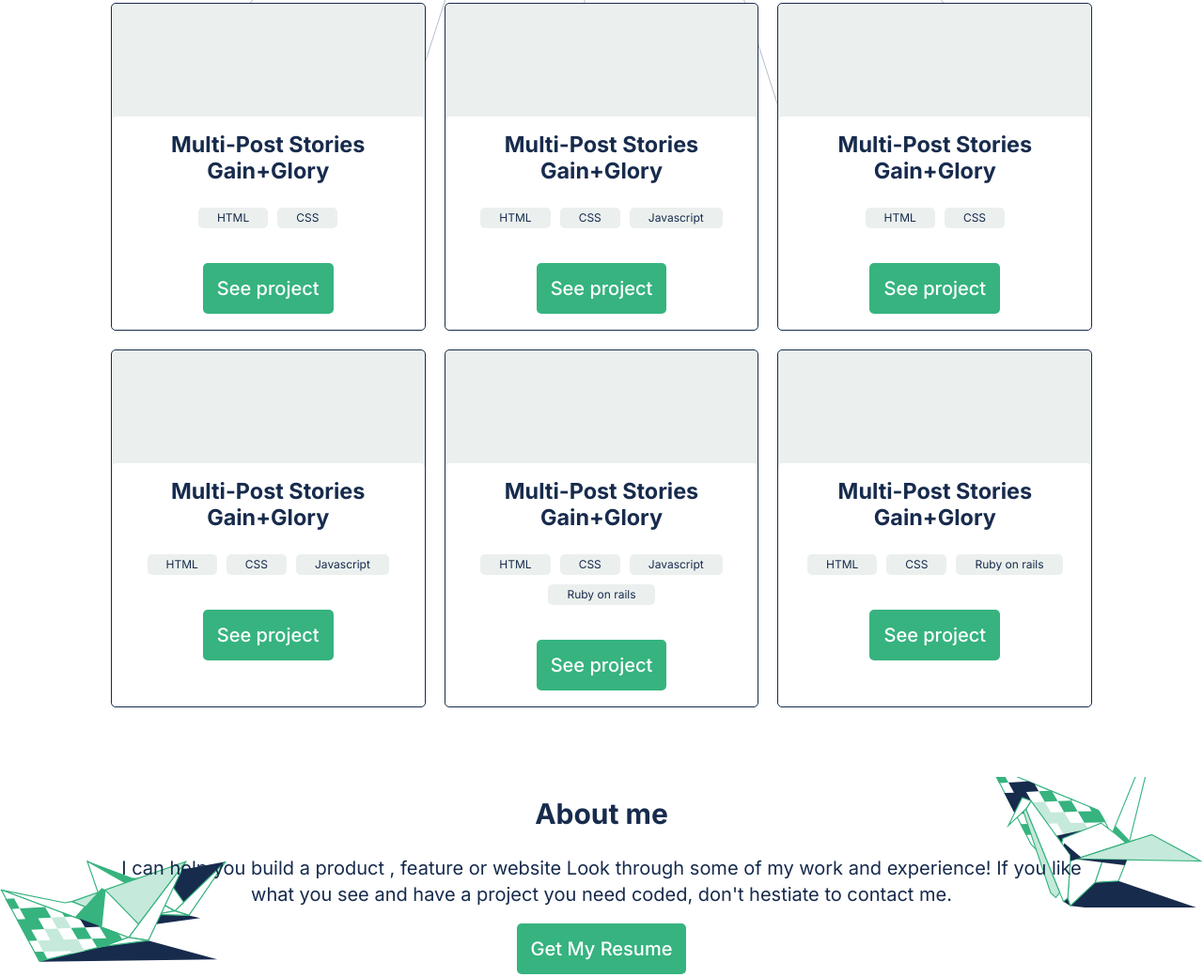
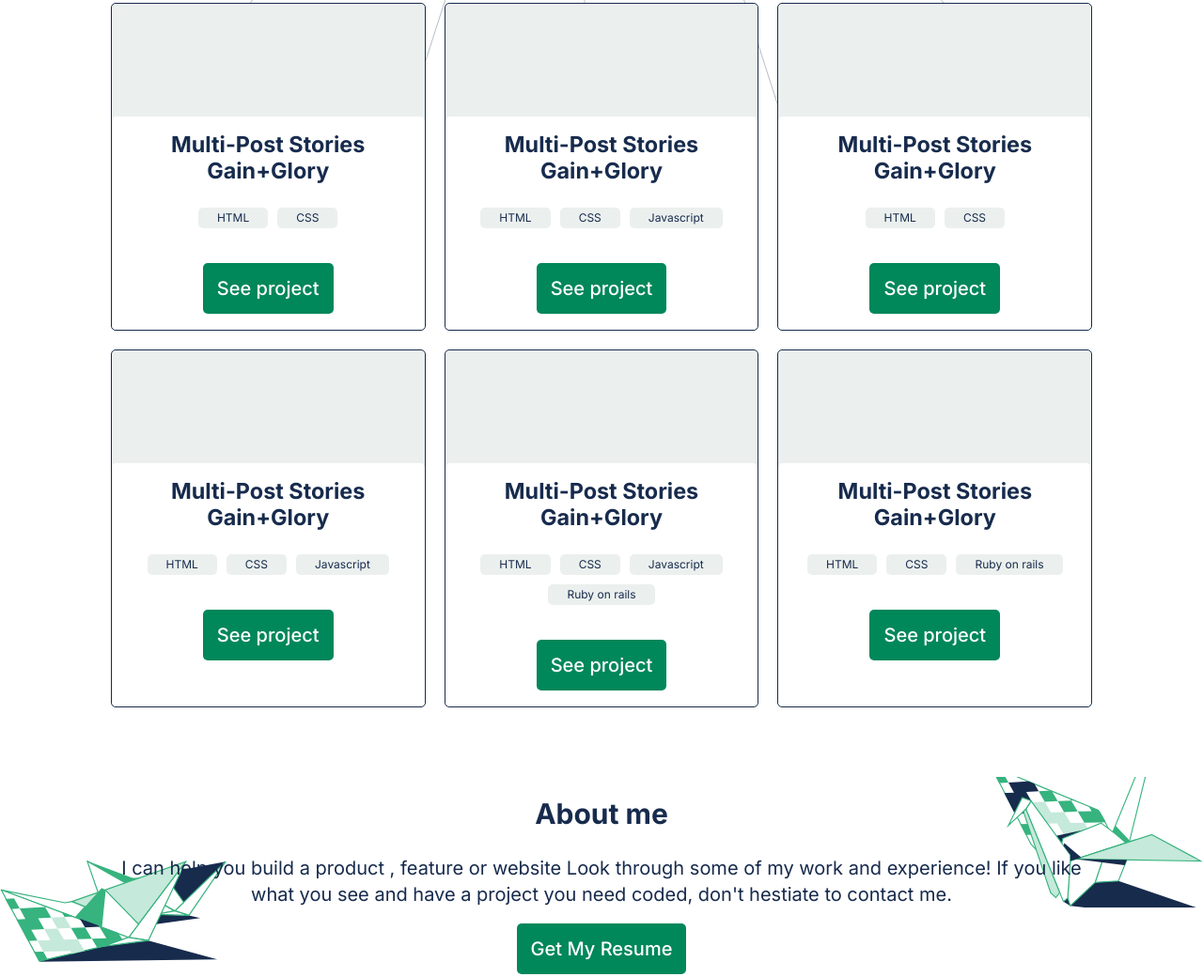
Before and after one commit to Kakalanp/Portfolio-Joaquin, a website: page index.html in a window 1280 px wide. Shown: the part 802-1842 px from the top of the page at 94% size. Drawn offline with Linux system fonts and the light colour scheme.

Commit message:
Changed a color and a vulnerable line of code
Changed "#36b37f" to "#00875a" color of the button background for more contrast.

changed "background" to "background-color" in active button, just preventing anything breaks.

```diff
--- a/styles.css
+++ b/styles.css
@@ -137,7 +137,7 @@ h1 {
 
 .button {
   color: white;
-  background-color: #36b37f;
+  background-color: #00875a;
   padding: 15px;
   border-radius: 5px;
   font-weight: 500;
@@ -155,7 +155,7 @@ h1 {
 }
 
 .button:active {
-  background: #008552;
+  background-color: #008552;
 }
 
 #about {
```
